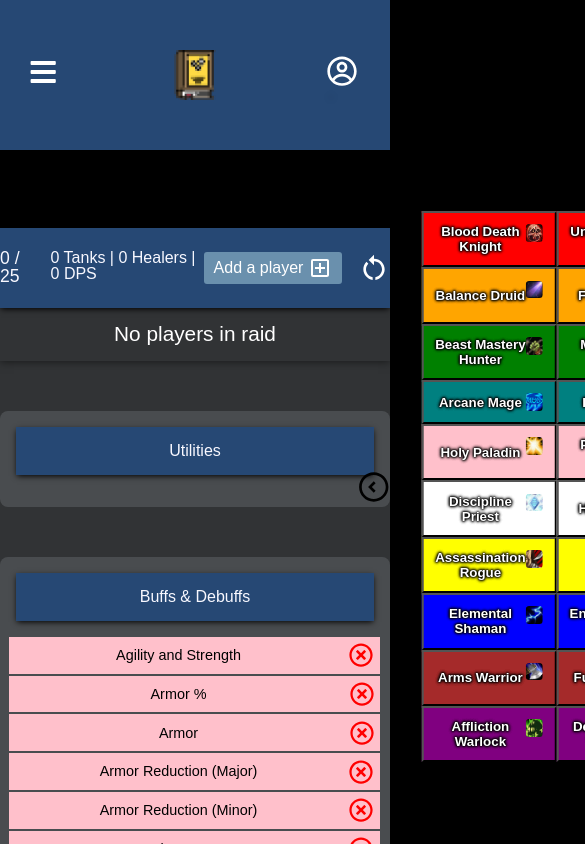
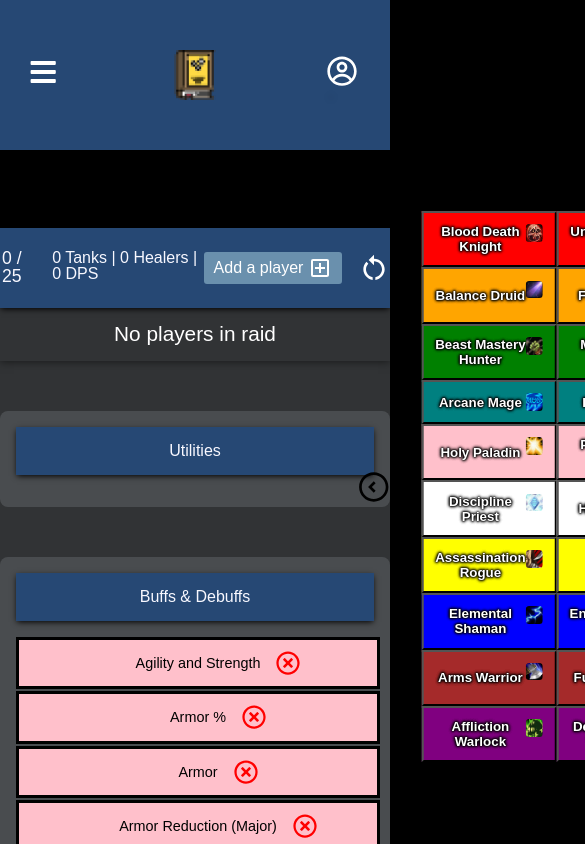
Before and after one commit to MarcusMohns/Codex-Online, a React (Create React App) app: page /raidassembler in a window 390 px wide. Shown: the top 844 px of the page, 585 px wide, since content can reach past the window. Built offline with nearby package versions, Linux system fonts and the light colour scheme.

Commit message:
fixed some issues with responsiveness

```diff
--- a/src/components/BuffsAndCategory.js
+++ b/src/components/BuffsAndCategory.js
@@ -47,7 +47,7 @@ const BuffsAndCategory = ({ category, currentBuffs }) => {
     <CategoryContainer>
       <StyledCategory color={categoryColor}>
         <Tooltip category={category} />
-        {category.name}
+        <p className="category-name-text">{category.name}</p>
         {categoryColor === "#72e263" ? <CheckCircle /> : <CrossIcon />}
       </StyledCategory>
       {newBuffs.map((buff) => (
--- a/src/components/styles/RaidAssembler.styled.js
+++ b/src/components/styles/RaidAssembler.styled.js
@@ -149,7 +149,6 @@ export const RaidContainer = styled.section`
   background-color: ${COLORS.primaryTransparent};
   min-width: 100%;
   height: min-content;
-
   margin-bottom: 50px;
   box-shadow: 0 1px 8px rgba(0, 0, 0, 0.5);
   .no-players-text {
@@ -161,10 +160,13 @@ export const RaidContainer = styled.section`
   }
   .grid {
     display: grid;
-    grid-template-columns: repeat(5, 1fr);
-    grid-template-rows: repeat(5, 1fr);
+    grid-template-columns: 1fr 1fr 1fr 1fr;
+    grid-template-rows: 1fr 1fr 1fr 1fr 1fr 1fr;
+    grid-auto-flow:column;
+
+}
+    gap: 0px 0px;
     grid-auto-flow: column;
-    width: 100%;
     background-color: ${COLORS.primaryTransparent};
   }
   @media (min-width: 1200px) {
@@ -174,6 +176,11 @@ export const RaidContainer = styled.section`
       margin: auto;
       width: 80%;
       margin-bottom: auto;
+      display: grid;
+      grid-template-columns: repeat(5, 1fr);
+      grid-template-rows: repeat(5, 1fr);
+      grid-auto-flow: column;
+      background-color: ${COLORS.primaryTransparent};
     }
     .no-players-text {
       margin: auto;
@@ -252,9 +259,12 @@ export const CategoryContainer = styled.div`
   height: 100%;
   width: 100%;
   margin-bottom: 2px;
+  border: 3px solid black;
+
   @media (min-width: 1200px) {
     flex-direction: row;
     margin-bottom: 0px;
+    border: none;
   }
 `;
 
@@ -304,18 +314,22 @@ export const StyledBuff = styled.div`
 export const StyledCategory = styled.div`
   display: flex;
   flex-direction: row;
+  justify-content: center;
   align-items: center;
-  justify-content: space-between;
   user-select: none;
   cursor: pointer;
   font-size: 0.9rem;
-  padding: 0.4rem;
-  margin-right: 1px;
   background-color: ${(props) => props.color};
   transition: background-color 0.5s;
   color: ${COLORS.darktext};
   width: 100%;
+  .category-name-text {
+    display: flex;
+    margin-left: 1.5rem;
+    padding: 1rem;
+  }
   .tooltip {
+    display: none;
     position: relative;
     padding: 0px;
     left: 100%;
@@ -401,6 +415,17 @@ export const StyledCategory = styled.div`
   @media (min-width: 1200px) {
     flex-direction: row;
     width: 250px;
+    padding: 0.4rem;
+    justify-content: space-between;
+
+    .tooltip {
+      display: initial;
+    }
+
+    .category-name-text {
+      margin-left: 1.5rem;
+      padding: 0rem;
+    }
   }
 `;
 
@@ -478,6 +503,7 @@ export const RaidContentHeader = styled.div`
   justify-content: space-between;
   height: 5rem;
   width: 100%;
+  max-width: 100%;
   background-color: ${COLORS.primary};
   color: ${COLORS.offWhite};
   margin-bottom: 1rem;
@@ -491,6 +517,8 @@ export const RaidContentHeader = styled.div`
   }
   .raid-status-container {
     display: flex;
+    margin-left: 2px;
+
     .raid-count {
       margin-right: 1rem;
       font-size: 1.1rem;
@@ -499,7 +527,9 @@ export const RaidContentHeader = styled.div`
 
   @media (min-width: 1200px) {
     height: 3rem;
-    .raid {
+
+    .raid-text {
+      display: initial;
       margin-right: 5rem;
     }
     .raid-status-container {
@@ -517,7 +547,6 @@ export const CrossIcon = styled(FaRegTimesCircle)`
   color: red;
   min-width: 1.5rem;
   font-size: 1.5rem;
-  margin-left: 0.5rem;
   animation-name: buffCategoryImage;
   animation-duration: 0.5s;
 `;
@@ -525,7 +554,6 @@ export const CheckCircle = styled(FaRegCheckCircle)`
   color: green;
   min-width: 1.5rem;
   font-size: 1.5rem;
-  margin-left: 0.5rem;
   animation-name: buffCategoryImage;
   animation-duration: 0.8s;
   @keyframes buffCategoryImage {
```
